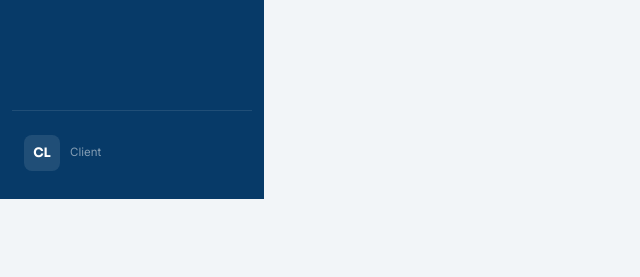
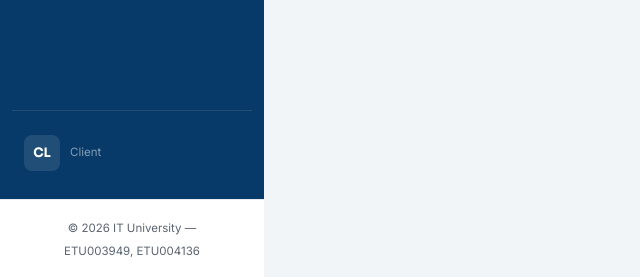
Before and after one commit to Hlee2705/mobile_money, a CodeIgniter 4 app: the page made by app/Views/frais/index.php in a window 1280 px wide. Shown: the part 601-878 px from the top of the page, without its empty margins (0-640 px from the left). Before the commit the page ends 800 px from the top, so only its background shows below. Run offline with PHP 8.4 and a stand-in for CodeIgniter, Linux system fonts and the light colour scheme; the template is opened without the code that fills it, so the values that code supplies are empty; some libraries are stand-ins or nearby versions.

Commit message:
ajouter copyright dans le footer

```diff
--- a/app/Views/includes/footer.php
+++ b/app/Views/includes/footer.php
@@ -1,6 +1,12 @@
-    </div>
-  </div>
+</div>
+</div>
+
+<footer style="padding: var(--space-4) var(--space-8); text-align:center; border-top:1px solid var(--color-gray-200); background:var(--color-white);">
+  <span class="text-xs text-muted">© 2026 IT University — ETU003949, ETU004136</span>
+</footer>
+
 </div>
 
 </body>
+
 </html>
```
